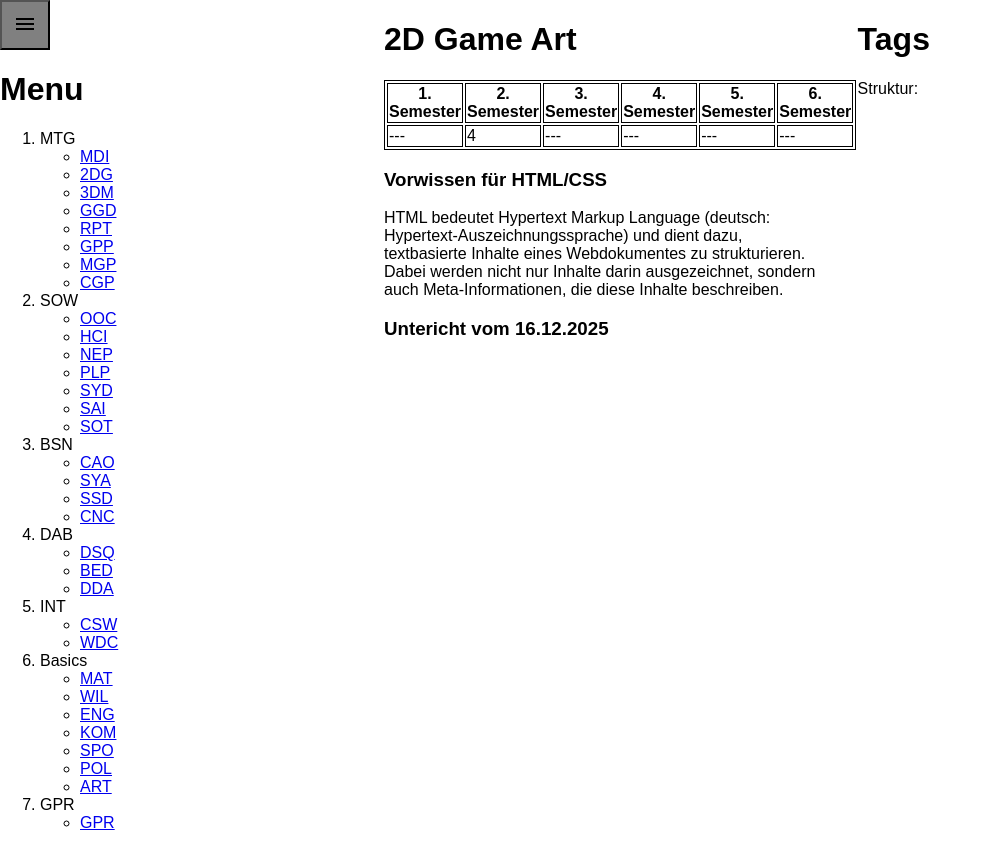
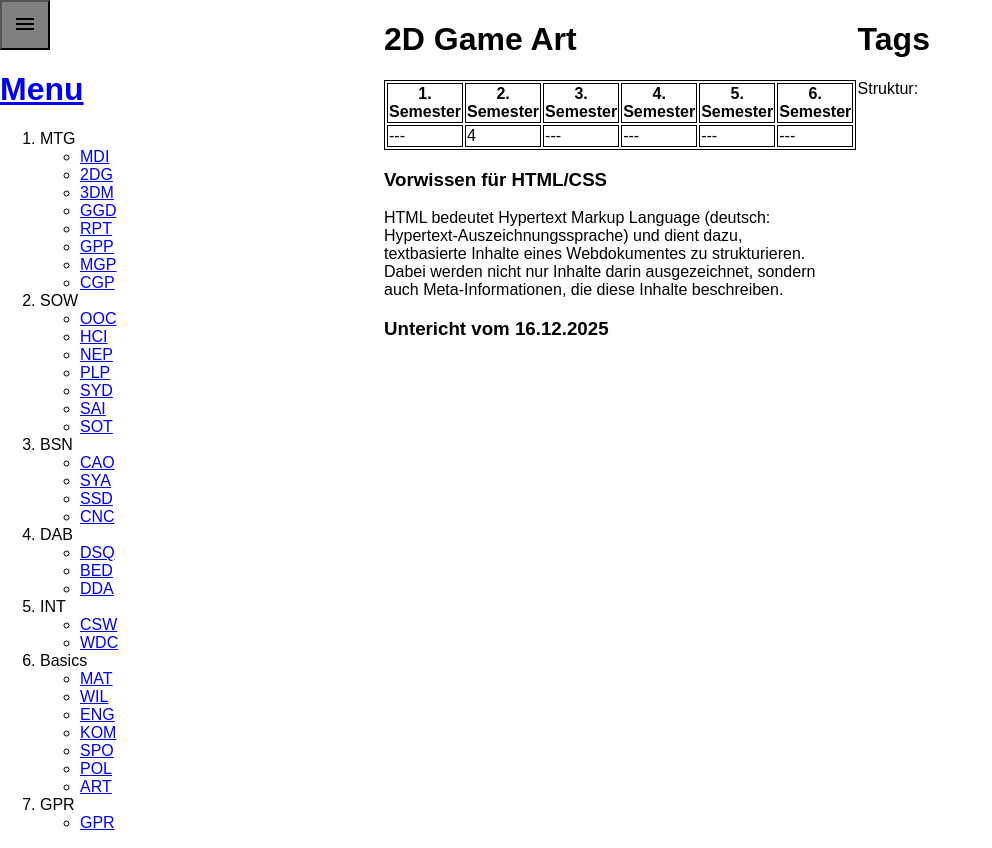
Before and after one commit to Kiraagh/schulstoff-pba3h25a, a plain HTML site: page faecher/mtg/2dg.html in a window 1280 px wide. Both pictures are taken after a click on the button 25 px from the left and 25 px from the top of the page. Shown: the whole page, without its empty margins (0-992 px from the left). Drawn offline with Linux system fonts and the light colour scheme.

Commit message:
MOD: Burger Menu
Verlinkung zu index.html hinzugefügt

```diff
--- a/faecher/mtg/2dg.html
+++ b/faecher/mtg/2dg.html
@@ -16,7 +16,7 @@
             document.getElementById('burger_button').style.display='inline-block'
         "><img src="../../icons/menu.svg" alt="Menu" width="auto" height="auto"></button>
         <div class="window">
-            <h1>Menu</h1>
+            <h1><a href="../../index.html">Menu</a></h1>
             <ol>
                 <li>MTG
                     <ul>
```
Also changed, not shown: faecher/mtg/3dm.html (+1 -1 lines), faecher/mtg/cgp.html (+1 -1 lines), faecher/mtg/ggd.html (+1 -1 lines), faecher/mtg/gpp.html (+1 -1 lines), faecher/mtg/mdi.html (+1 -1 lines), faecher/mtg/mgp.html (+1 -1 lines), faecher/mtg/rpt.html (+1 -1 lines), faecher/sow/hci.html (+1 -1 lines), faecher/sow/nep.html (+1 -1 lines), faecher/sow/ooc.html (+1 -1 lines), faecher/sow/plp.html (+1 -1 lines), faecher/sow/sai.html (+1 -1 lines), faecher/sow/sot.html (+1 -1 lines), faecher/sow/syd.html (+1 -1 lines).
